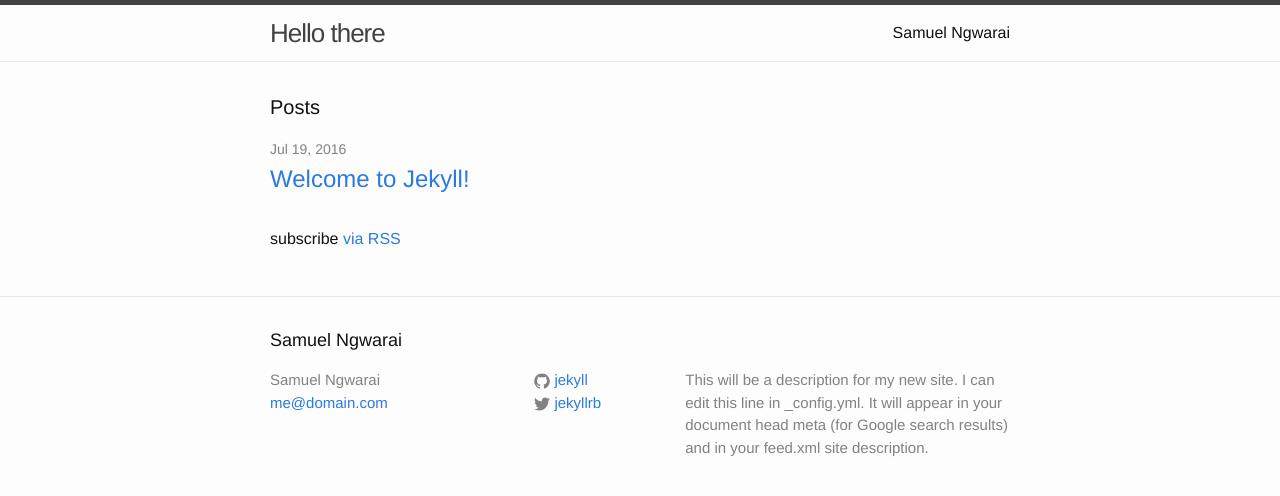
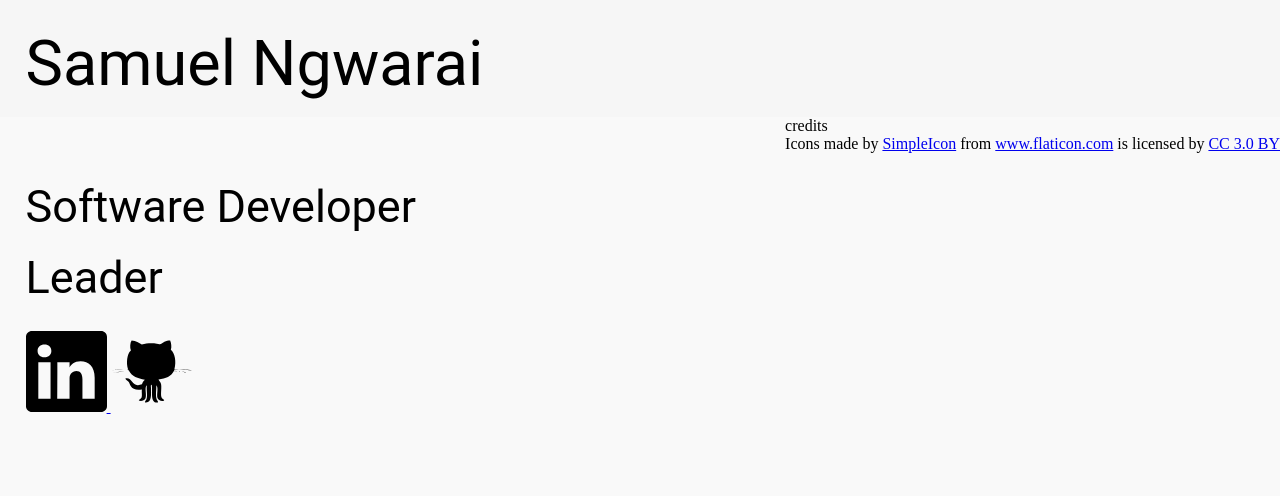
Before and after one commit to Samuel-Ngwarai/checkMeOut, a Jekyll site: the page index.html, which Jekyll copies as it is, in a window 1280 px wide. Shown: the top 496 px of the page. Built offline with Jekyll 4.4.1, drawn with Linux system fonts in a browser that asks for light colours.

Commit message:
create initial home page design

```diff
--- a/index.html
+++ b/index.html
@@ -1,23 +1,36 @@
----
-layout: default
----
+<!DOCTYPE html>
 
-<div class="home">
-
-  <h1 class="page-heading">Posts</h1>
-
-  <ul class="post-list">
-    {% for post in site.posts %}
-      <li>
-        <span class="post-meta">{{ post.date | date: "%b %-d, %Y" }}</span>
-
-        <h2>
-          <a class="post-link" href="{{ post.url | prepend: site.baseurl }}">{{ post.title }}</a>
-        </h2>
-      </li>
-    {% endfor %}
-  </ul>
-
-  <p class="rss-subscribe">subscribe <a href="{{ "/feed.xml" | prepend: site.baseurl }}">via RSS</a></p>
-
-</div>
+<html>
+  <head>
+    <title>Samuel Ngwarai</title>
+    <link rel="stylesheet" href="style.css">
+    <script type="text/javascript" src="style.js"></script>
+  </head>
+  <body>
+    <main>
+      <div id="nav-bar">
+        <div id="name">Samuel Ngwarai</div>
+      </div>
+      <div id="credits">
+          <div>credits</div>
+          <span><div>Icons made by <a href="https://www.flaticon.com/authors/simpleicon" title="SimpleIcon">SimpleIcon</a> from <a href="https://www.flaticon.com/" 			    title="Flaticon">www.flaticon.com</a> is licensed by <a href="http://creativecommons.org/licenses/by/3.0/" 			    title="Creative Commons BY 3.0" target="_blank">CC 3.0 BY</a></div></span>
+        </div>
+      <div id="attributes">
+        <div class="attribute">
+          Software Developer
+        </div>
+        <div class="attribute">
+          Leader
+        </div>
+      </div>
+      <div id="icons">
+          <a href="https://www.linkedin.com/in/samuel-ngwarai/" target="_blank">
+            <img class="icon" src="img/linkedin-logo.svg"/>
+          </a>
+          <a href="https://github.com/Samuel-Ngwarai" target="_blank">
+            <img class="icon" src="img/github-logo.svg"/>
+          </a>
+      </div>
+    </main>
+  </body>
+</html>
--- /dev/null
+++ b/style.css
@@ -0,0 +1,50 @@
+body {
+    height: 87vh;
+    background-color: #F9F9F9;
+    margin: 0 0 0 0;
+}
+
+.attribute {
+    font-family: Roboto, Georgia, 'Times New Roman', Times, serif;
+    font-size: 5vh;
+    padding: 2vh 0 0 2vw;
+}
+
+#attributes {
+    position: relative;
+    margin-top: 5vh;
+}
+
+#credits {
+   float: right;
+   position: relative;
+}
+.icon {
+    height: 9vh;
+    width: 9vh;
+    position: relative;
+}
+
+#icons {
+    position: absolute;
+    height: 40vh;
+    padding: 3vh 2vw 3vh 2vw;
+}
+
+
+#nav-bar {
+    height: 13vh;
+    width: 100vw;
+    background-color: #f6f6f6;
+    position: fixed, relative;
+}
+
+#name {
+    padding: 3vh 0 3vh 2vw;
+    font-family: Roboto, Georgia, 'Times New Roman', Times, serif;
+    font-size: 7vh;
+}
+
+svg {
+    position: relative;
+}
```
Also changed, not shown: img/github-logo.svg (added), img/linkedin-logo.svg (added), style.js (added).
